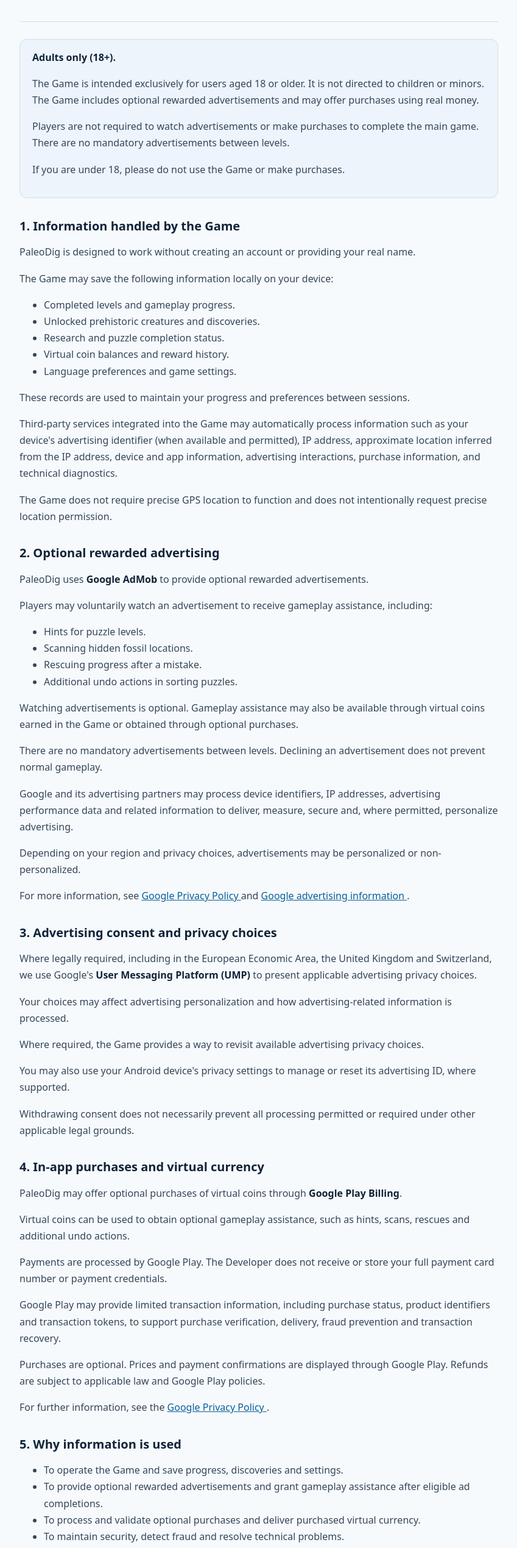
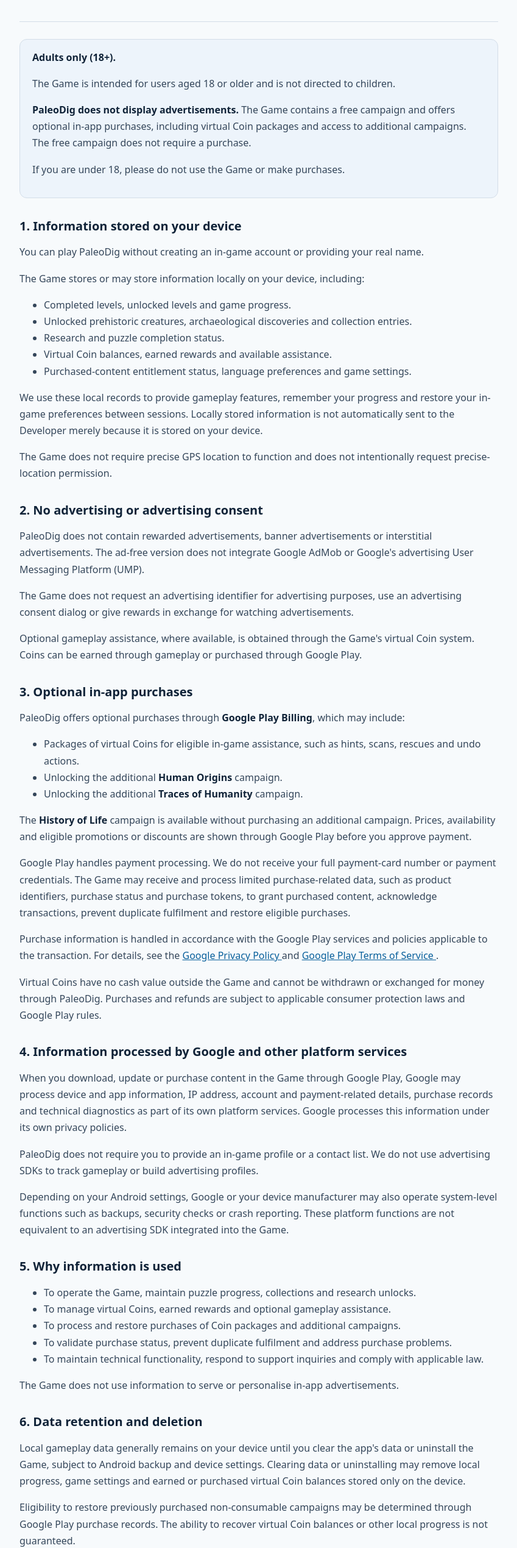
Before and after one commit to amezenin/paleodig, a plain HTML site: page index.html in a window 1280 px wide. Shown: the part 240-2779 px from the top of the page at 61% size, without its empty margins (215-1064 px from the left). Drawn offline with Linux system fonts and the light colour scheme.

Commit message:
Update index.html

```diff
--- a/index.html
+++ b/index.html
@@ -1,11 +1,10 @@
-
 <!DOCTYPE html>
 <html lang="en">
 <head>
   <meta charset="UTF-8">
   <meta name="viewport" content="width=device-width, initial-scale=1">
   <meta name="color-scheme" content="dark light">
-  <meta name="description" content="Privacy Policy for PaleoDig, an Android puzzle game by Mezhenon Production.">
+  <meta name="description" content="Privacy Policy for PaleoDig, an ad-free Android puzzle game with optional in-app purchases by Mezhenon Production.">
   <title>Privacy Policy | PaleoDig</title>
   <style>
     :root {
@@ -110,29 +109,29 @@
     <div class="eyebrow">Mezhenon Production</div>
     <h1>PaleoDig — Privacy Policy</h1>
     <p class="date">
-      <strong>Effective date:</strong> November 7, 2026
+      <strong>Effective date:</strong> November 22, 2026
     </p>
     <p>
       This Privacy Policy explains how
       <strong>PaleoDig</strong> (the "Game"),
       published by <strong>Mezhenon Production</strong>
-      (the "Developer", "we", "us"), handles information
-      when you play the Game on Android.
+      (the "Developer", "we", "us"), handles
+      information when you use the Game on Android.
     </p>
   </header>
 
   <section class="note">
     <strong>Adults only (18+).</strong>
     <p>
-      The Game is intended exclusively for users aged
-      18 or older. It is not directed to children or minors.
-      The Game includes optional rewarded advertisements
-      and may offer purchases using real money.
+      The Game is intended for users aged 18 or older
+      and is not directed to children.
     </p>
     <p>
-      Players are not required to watch advertisements
-      or make purchases to complete the main game.
-      There are no mandatory advertisements between levels.
+      <strong>PaleoDig does not display advertisements.</strong>
+      The Game contains a free campaign and offers optional
+      in-app purchases, including virtual Coin packages
+      and access to additional campaigns.
+      The free campaign does not require a purchase.
     </p>
     <p>
       If you are under 18, please do not use the Game
@@ -140,280 +139,274 @@
     </p>
   </section>
 
-  <h2>1. Information handled by the Game</h2>
+  <h2>1. Information stored on your device</h2>
   <p>
-    PaleoDig is designed to work without creating
-    an account or providing your real name.
+    You can play PaleoDig without creating an in-game
+    account or providing your real name.
   </p>
   <p>
-    The Game may save the following information
-    locally on your device:
+    The Game stores or may store information locally
+    on your device, including:
   </p>
   <ul>
-    <li>Completed levels and gameplay progress.</li>
-    <li>Unlocked prehistoric creatures and discoveries.</li>
+    <li>Completed levels, unlocked levels and game progress.</li>
+    <li>
+      Unlocked prehistoric creatures, archaeological
+      discoveries and collection entries.
+    </li>
     <li>Research and puzzle completion status.</li>
-    <li>Virtual coin balances and reward history.</li>
-    <li>Language preferences and game settings.</li>
+    <li>
+      Virtual Coin balances, earned rewards
+      and available assistance.
+    </li>
+    <li>
+      Purchased-content entitlement status,
+      language preferences and game settings.
+    </li>
   </ul>
   <p>
-    These records are used to maintain your progress
-    and preferences between sessions.
-  </p>
-  <p>
-    Third-party services integrated into the Game may
-    automatically process information such as your
-    device's advertising identifier (when available
-    and permitted), IP address, approximate location
-    inferred from the IP address, device and app
-    information, advertising interactions, purchase
-    information, and technical diagnostics.
+    We use these local records to provide gameplay features,
+    remember your progress and restore your in-game
+    preferences between sessions.
+    Locally stored information is not automatically
+    sent to the Developer merely because it is stored
+    on your device.
   </p>
   <p>
     The Game does not require precise GPS location
     to function and does not intentionally request
-    precise location permission.
+    precise-location permission.
   </p>
 
-  <h2>2. Optional rewarded advertising</h2>
+  <h2>2. No advertising or advertising consent</h2>
   <p>
-    PaleoDig uses <strong>Google AdMob</strong>
-    to provide optional rewarded advertisements.
+    PaleoDig does not contain rewarded advertisements,
+    banner advertisements or interstitial advertisements.
+    The ad-free version does not integrate Google AdMob
+    or Google's advertising User Messaging Platform (UMP).
   </p>
   <p>
-    Players may voluntarily watch an advertisement
-    to receive gameplay assistance, including:
+    The Game does not request an advertising identifier
+    for advertising purposes, use an advertising consent
+    dialog or give rewards in exchange for watching
+    advertisements.
+  </p>
+  <p>
+    Optional gameplay assistance, where available,
+    is obtained through the Game's virtual Coin system.
+    Coins can be earned through gameplay or purchased
+    through Google Play.
+  </p>
+
+  <h2>3. Optional in-app purchases</h2>
+  <p>
+    PaleoDig offers optional purchases through
+    <strong>Google Play Billing</strong>,
+    which may include:
   </p>
   <ul>
-    <li>Hints for puzzle levels.</li>
-    <li>Scanning hidden fossil locations.</li>
-    <li>Rescuing progress after a mistake.</li>
-    <li>Additional undo actions in sorting puzzles.</li>
+    <li>
+      Packages of virtual Coins for eligible in-game
+      assistance, such as hints, scans, rescues
+      and undo actions.
+    </li>
+    <li>
+      Unlocking the additional
+      <strong>Human Origins</strong> campaign.
+    </li>
+    <li>
+      Unlocking the additional
+      <strong>Traces of Humanity</strong> campaign.
+    </li>
   </ul>
   <p>
-    Watching advertisements is optional.
-    Gameplay assistance may also be available
-    through virtual coins earned in the Game
-    or obtained through optional purchases.
+    The <strong>History of Life</strong> campaign
+    is available without purchasing an additional campaign.
+    Prices, availability and eligible promotions or
+    discounts are shown through Google Play before
+    you approve payment.
   </p>
   <p>
-    There are no mandatory advertisements between
-    levels. Declining an advertisement does not
-    prevent normal gameplay.
+    Google Play handles payment processing.
+    We do not receive your full payment-card number
+    or payment credentials.
+    The Game may receive and process limited
+    purchase-related data, such as product identifiers,
+    purchase status and purchase tokens, to grant
+    purchased content, acknowledge transactions,
+    prevent duplicate fulfilment and restore
+    eligible purchases.
   </p>
   <p>
-    Google and its advertising partners may process
-    device identifiers, IP addresses, advertising
-    performance data and related information to
-    deliver, measure, secure and, where permitted,
-    personalize advertising.
-  </p>
-  <p>
-    Depending on your region and privacy choices,
-    advertisements may be personalized or
-    non-personalized.
-  </p>
-  <p>
-    For more information, see
+    Purchase information is handled in accordance
+    with the Google Play services and policies
+    applicable to the transaction.
+    For details, see the
     <a href="https://policies.google.com/privacy"
        target="_blank" rel="noopener noreferrer">
       Google Privacy Policy
     </a>
     and
-    <a href="https://support.google.com/admob/answer/6128543"
+    <a href="https://play.google.com/about/play-terms/"
        target="_blank" rel="noopener noreferrer">
-      Google advertising information
+      Google Play Terms of Service
     </a>.
   </p>
+  <p>
+    Virtual Coins have no cash value outside the Game
+    and cannot be withdrawn or exchanged for money
+    through PaleoDig.
+    Purchases and refunds are subject to applicable
+    consumer protection laws and Google Play rules.
+  </p>
 
-  <h2>3. Advertising consent and privacy choices</h2>
+  <h2>4. Information processed by Google and other platform services</h2>
   <p>
-    Where legally required, including in the
-    European Economic Area, the United Kingdom
-    and Switzerland, we use Google's
-    <strong>User Messaging Platform (UMP)</strong>
-    to present applicable advertising privacy choices.
+    When you download, update or purchase content
+    in the Game through Google Play, Google may process
+    device and app information, IP address, account
+    and payment-related details, purchase records
+    and technical diagnostics as part of its own
+    platform services.
+    Google processes this information under its own
+    privacy policies.
   </p>
   <p>
-    Your choices may affect advertising personalization
-    and how advertising-related information is processed.
+    PaleoDig does not require you to provide an
+    in-game profile or a contact list.
+    We do not use advertising SDKs to track gameplay
+    or build advertising profiles.
   </p>
   <p>
-    Where required, the Game provides a way to revisit
-    available advertising privacy choices.
-  </p>
-  <p>
-    You may also use your Android device's privacy
-    settings to manage or reset its advertising ID,
-    where supported.
-  </p>
-  <p>
-    Withdrawing consent does not necessarily prevent
-    all processing permitted or required under other
-    applicable legal grounds.
-  </p>
-
-  <h2>4. In-app purchases and virtual currency</h2>
-  <p>
-    PaleoDig may offer optional purchases of
-    virtual coins through
-    <strong>Google Play Billing</strong>.
-  </p>
-  <p>
-    Virtual coins can be used to obtain optional
-    gameplay assistance, such as hints, scans,
-    rescues and additional undo actions.
-  </p>
-  <p>
-    Payments are processed by Google Play.
-    The Developer does not receive or store your
-    full payment card number or payment credentials.
-  </p>
-  <p>
-    Google Play may provide limited transaction
-    information, including purchase status,
-    product identifiers and transaction tokens,
-    to support purchase verification, delivery,
-    fraud prevention and transaction recovery.
-  </p>
-  <p>
-    Purchases are optional. Prices and payment
-    confirmations are displayed through Google Play.
-    Refunds are subject to applicable law and
-    Google Play policies.
-  </p>
-  <p>
-    For further information, see the
-    <a href="https://policies.google.com/privacy"
-       target="_blank" rel="noopener noreferrer">
-      Google Privacy Policy
-    </a>.
+    Depending on your Android settings, Google or
+    your device manufacturer may also operate
+    system-level functions such as backups,
+    security checks or crash reporting.
+    These platform functions are not equivalent
+    to an advertising SDK integrated into the Game.
   </p>
 
   <h2>5. Why information is used</h2>
   <ul>
     <li>
-      To operate the Game and save progress,
-      discoveries and settings.
+      To operate the Game, maintain puzzle progress,
+      collections and research unlocks.
     </li>
     <li>
-      To provide optional rewarded advertisements
-      and grant gameplay assistance after eligible
-      ad completions.
+      To manage virtual Coins, earned rewards
+      and optional gameplay assistance.
     </li>
     <li>
-      To process and validate optional purchases
-      and deliver purchased virtual currency.
+      To process and restore purchases of Coin
+      packages and additional campaigns.
     </li>
     <li>
-      To maintain security, detect fraud and resolve
-      technical problems.
+      To validate purchase status, prevent duplicate
+      fulfilment and address purchase problems.
     </li>
     <li>
-      To comply with applicable legal requirements
-      and respect privacy choices.
+      To maintain technical functionality, respond
+      to support inquiries and comply with applicable law.
     </li>
   </ul>
+  <p>
+    The Game does not use information to serve
+    or personalise in-app advertisements.
+  </p>
 
-  <h2>6. Third-party services</h2>
+  <h2>6. Data retention and deletion</h2>
   <p>
-    The Game uses or may use the following
-    third-party services:
-  </p>
-  <ul>
-    <li>Google AdMob / Google Mobile Ads SDK.</li>
-    <li>Google User Messaging Platform (UMP).</li>
-    <li>Google Play Billing.</li>
-  </ul>
-  <p>
-    These providers may process information under
-    their own privacy policies and may transfer
-    data internationally, subject to applicable
-    legal safeguards.
+    Local gameplay data generally remains on your
+    device until you clear the app's data or
+    uninstall the Game, subject to Android backup
+    and device settings.
+    Clearing data or uninstalling may remove
+    local progress, game settings and earned
+    or purchased virtual Coin balances stored
+    only on the device.
   </p>
   <p>
-    We do not sell player contact lists or directly
-    operate a marketplace for personal information.
-    Advertising providers may process or share certain
-    data as described in their policies and consent
-    notices.
+    Eligibility to restore previously purchased
+    non-consumable campaigns may be determined
+    through Google Play purchase records.
+    The ability to recover virtual Coin balances
+    or other local progress is not guaranteed.
+  </p>
+  <p>
+    Google controls the retention of information
+    processed by its services, including Google Play
+    transactions, under its own applicable policies.
+  </p>
+  <p>
+    To ask about information under the Developer's
+    control, contact the address below.
+    We will respond to relevant requests in
+    accordance with applicable law.
   </p>
 
-  <h2>7. Data retention, deletion and security</h2>
+  <h2>7. Security and international processing</h2>
   <p>
-    Local gameplay records and preferences generally
-    remain on your device until you clear the Game's
-    app data or uninstall it, subject to Android
-    backup behavior and platform settings.
+    We take reasonable steps to limit the information
+    needed by the Game and to protect the information
+    we control.
+    However, no device or digital service can guarantee
+    complete security.
   </p>
   <p>
-    Clearing local data may permanently remove saved
-    progress, unlocked discoveries, virtual currency
-    records and preferences.
-  </p>
-  <p>
-    Google and other integrated providers manage
-    retention periods for information they process
-    under their own policies.
-  </p>
-  <p>
-    You may contact the Developer regarding privacy
-    requests relating to information under our control.
-  </p>
-  <p>
-    We take reasonable measures to protect information,
-    but no digital system can guarantee absolute security.
+    Google Play and other Android platform services
+    may process data in countries outside your
+    country of residence in accordance with
+    their applicable privacy terms and legal safeguards.
   </p>
 
   <h2>8. Your privacy rights</h2>
   <p>
     Depending on where you live, you may have rights
-    to access, correct, erase or restrict certain
-    processing of your personal information,
-    object to processing, or withdraw consent.
+    to request access, correction, deletion or
+    restriction of personal information held by
+    the Developer, and to object to certain processing.
+    In the European Economic Area, you may also have
+    the right to lodge a complaint with the relevant
+    data-protection authority.
   </p>
   <p>
-    You may also have the right to lodge a complaint
-    with an applicable data-protection authority.
+    For information held by Google, please use
+    Google's privacy controls or contact Google.
+    For data stored only on your device, you can
+    use Android's app-storage settings, bearing
+    in mind that clearing app data may delete
+    game progress.
   </p>
   <p>
-    For information processed by Google, use Google's
-    privacy controls or contact Google directly.
-  </p>
-  <p>
-    For Developer-related inquiries, contact us
-    using the email address below.
+    For questions or requests concerning information
+    within our control, contact us using the
+    email address below.
   </p>
 
   <h2>9. Children's privacy</h2>
   <p>
-    PaleoDig is intended for adults aged 18 and older.
-    It is not designed for, marketed to, or directed
-    at children.
+    The Game is intended for adults aged 18 and older.
+    We do not intentionally design or market it
+    for children or solicit children's personal information.
   </p>
   <p>
-    We do not knowingly solicit personal information
-    from children.
+    If you believe that a minor has provided personal
+    information directly to the Developer,
+    please contact us so we can assess and
+    address the request.
+  </p>
+
+  <h2>10. Changes to this Privacy Policy</h2>
+  <p>
+    We may update this Privacy Policy to reflect
+    changes in the Game, its purchase features,
+    the services it uses or applicable legal requirements.
   </p>
   <p>
-    If you believe a minor has provided personal
-    information through the Game, please contact us
-    so we can evaluate and address the issue.
-  </p>
-
-  <h2>10. Changes to this policy</h2>
-  <p>
-    We may update this Privacy Policy when the
-    Game's features, service providers or legal
-    requirements change.
-  </p>
-  <p>
-    Updated versions will be published at the same
-    public URL with a revised effective date.
-  </p>
-  <p>
-    Material changes may require additional notice
-    or consent where applicable.
+    The updated policy will be published at this URL
+    with a revised effective date.
+    Where required by applicable law, we will provide
+    additional notice or request consent.
   </p>
 
   <h2>11. Contact</h2>
```
